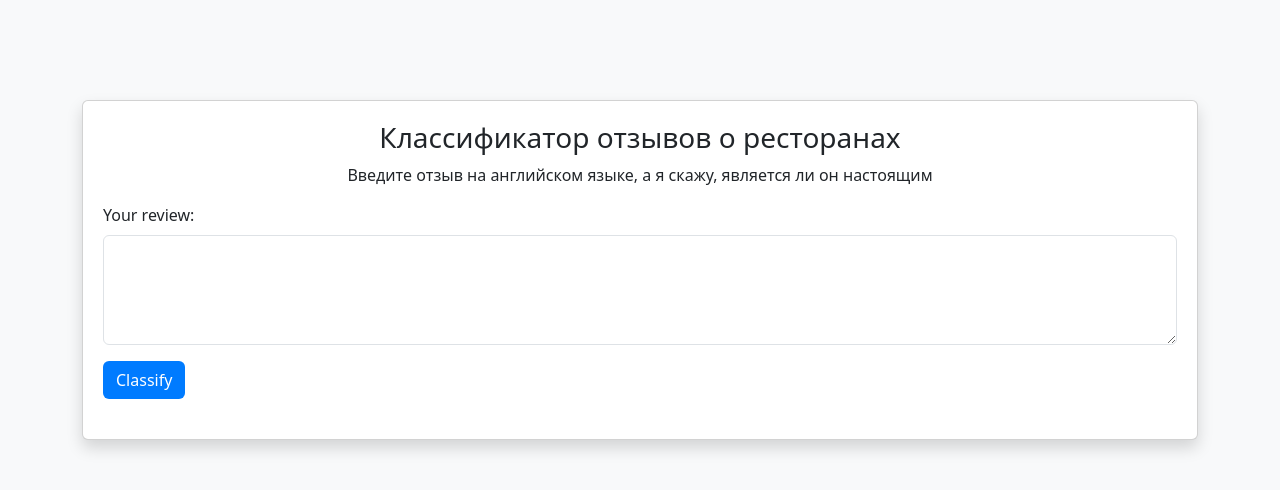
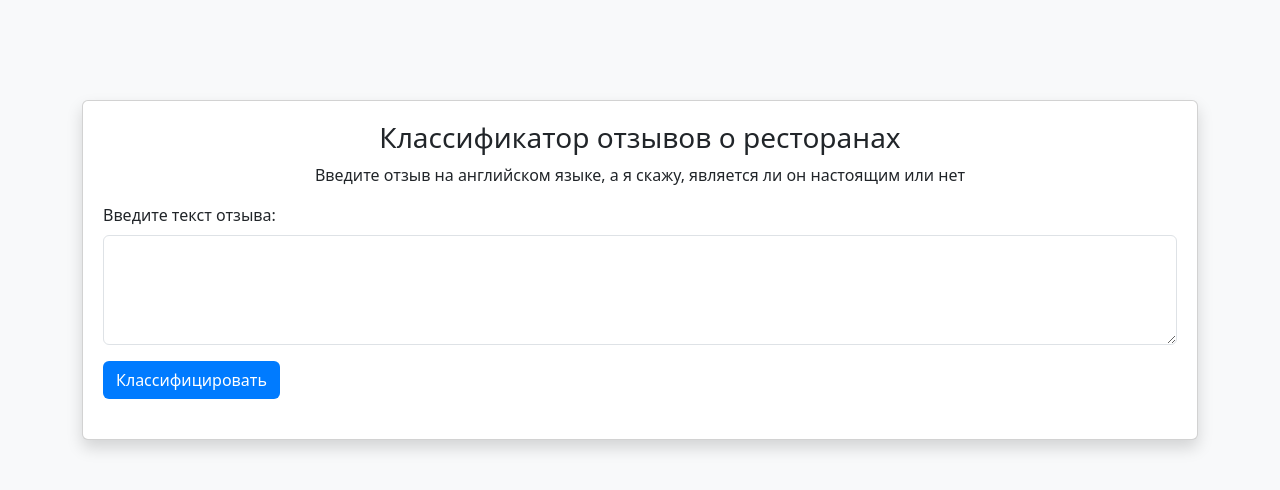
Before and after one commit to DmytryPan/FraudReviewsDetection, a Django app: page /classify/ in a window 1280 px wide. Shown: the top 490 px of the page. Run offline with Django 4.2, Linux system fonts and the light colour scheme; parts of the project's set-up code (start-up, migrations or seed data) failed here and were passed over.

Commit message:
UI to russian

```diff
--- a/review_classifier/classifier/templates/classifier/classify_review.html
+++ b/review_classifier/classifier/templates/classifier/classify_review.html
@@ -44,13 +44,13 @@
     <div class="container">
         <div class="card shadow">
             <h3 class="text-center">Классификатор отзывов о ресторанах</h3>
-            <p class="text-center">Введите отзыв на английском языке, а я скажу, является ли он настоящим</p>
+            <p class="text-center">Введите отзыв на английском языке, а я скажу, является ли он настоящим или нет</p>
             <form id="reviewForm">
                 <div class="mb-3">
-                    <label for="review" class="form-label">Your review:</label>
+                    <label for="review" class="form-label">Введите текст отзыва:</label>
                     <textarea class="form-control" id="review" rows="4" required></textarea>
                 </div>
-                <button type="submit" class="btn btn-custom">Classify</button>
+                <button type="submit" class="btn btn-custom">Классифицировать</button>
                 <div class="loader" id="loader"></div>
             </form>
             <div class="response" id="response"></div>
@@ -75,12 +75,12 @@
                     },
                     success: function(response) {
                         $('#loader').hide(); // Hide loading spinner
-                        const result = `<h4>Prediction: ${response.prediction}</h4>`
+                        const result = `<h4>${response.prediction}</h4>`
                         $('#response').html(result);
                     },
                     error: function() {
                         $('#loader').hide(); // Hide loading spinner
-                        $('#response').html('<p class="text-danger">An error occurred. Please try again.</p>');
+                        $('#response').html('<p class="text-danger">Произошла ошибка. Попробуйте снова.</p>');
                     }
                 });
             });
```
